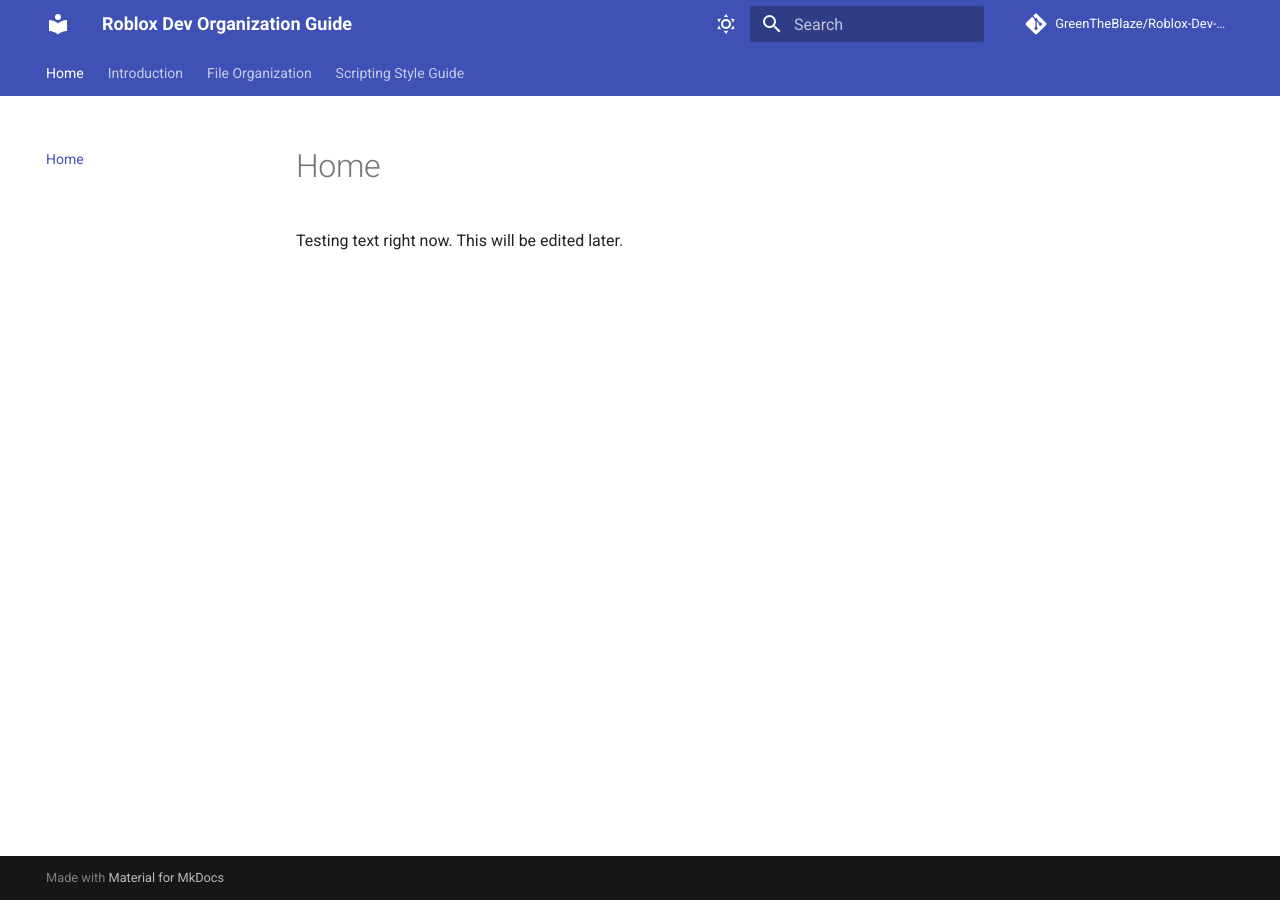
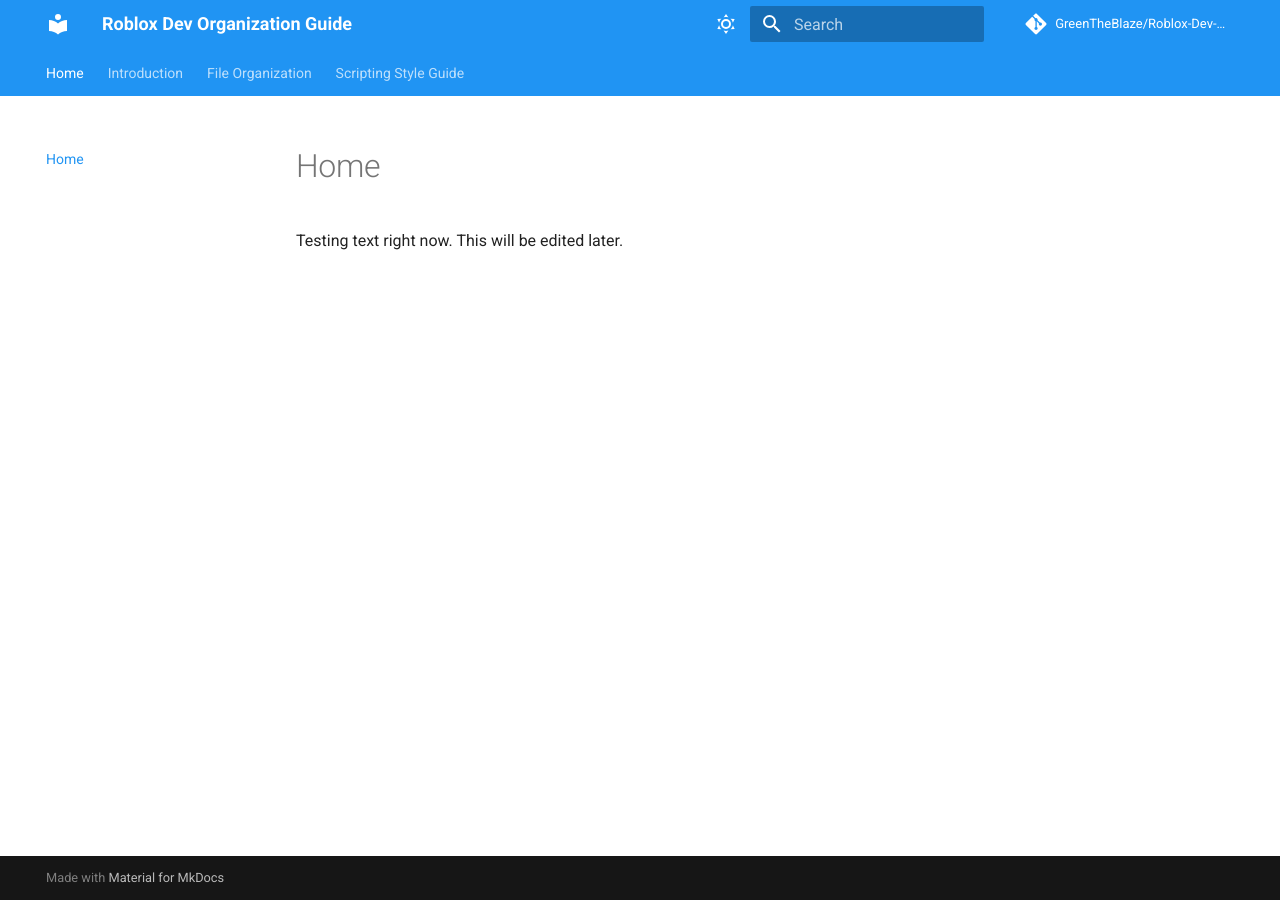
Before and after one commit to GreenTheBlaze/Roblox-Dev-Organization-Guide, an MkDocs documentation site: the page built from docs/index.md, in a window 1280 px wide. Built offline with MkDocs 1.6.1 and Material for MkDocs 9.7.7, drawn with Linux system fonts in a browser that asks for light colours; comment, search, counter and statistics services are not loaded.

Commit message:
Update mkdocs.yml

```diff
--- a/mkdocs.yml
+++ b/mkdocs.yml
@@ -39,24 +39,23 @@ theme:
   palette:
     # Light mode
     - media: "(prefers-color-scheme: light)"
-      scheme: preference
-      primary: 'Light Blue'
-      accent: 'Light Blue'
+      scheme: default
+      primary: blue
+      accent: blue
       toggle:
         icon: material/weather-sunny
         name: Switch to dark mode
     # Dark mode
     - media: "(prefers-color-scheme: dark)"
-      scheme: preference
-      primary: 'Light Blue'
-      accent: 'Light Blue'
+      scheme: default
+      primary: blue
+      accent: blue
       toggle:
         icon: material/weather-night
         name: Switch to light mode
   highlightjs: true
   hljs_languages:
     - lua
-    - luau
 
 extra_javascript:
   - javascripts/tags.js
```
